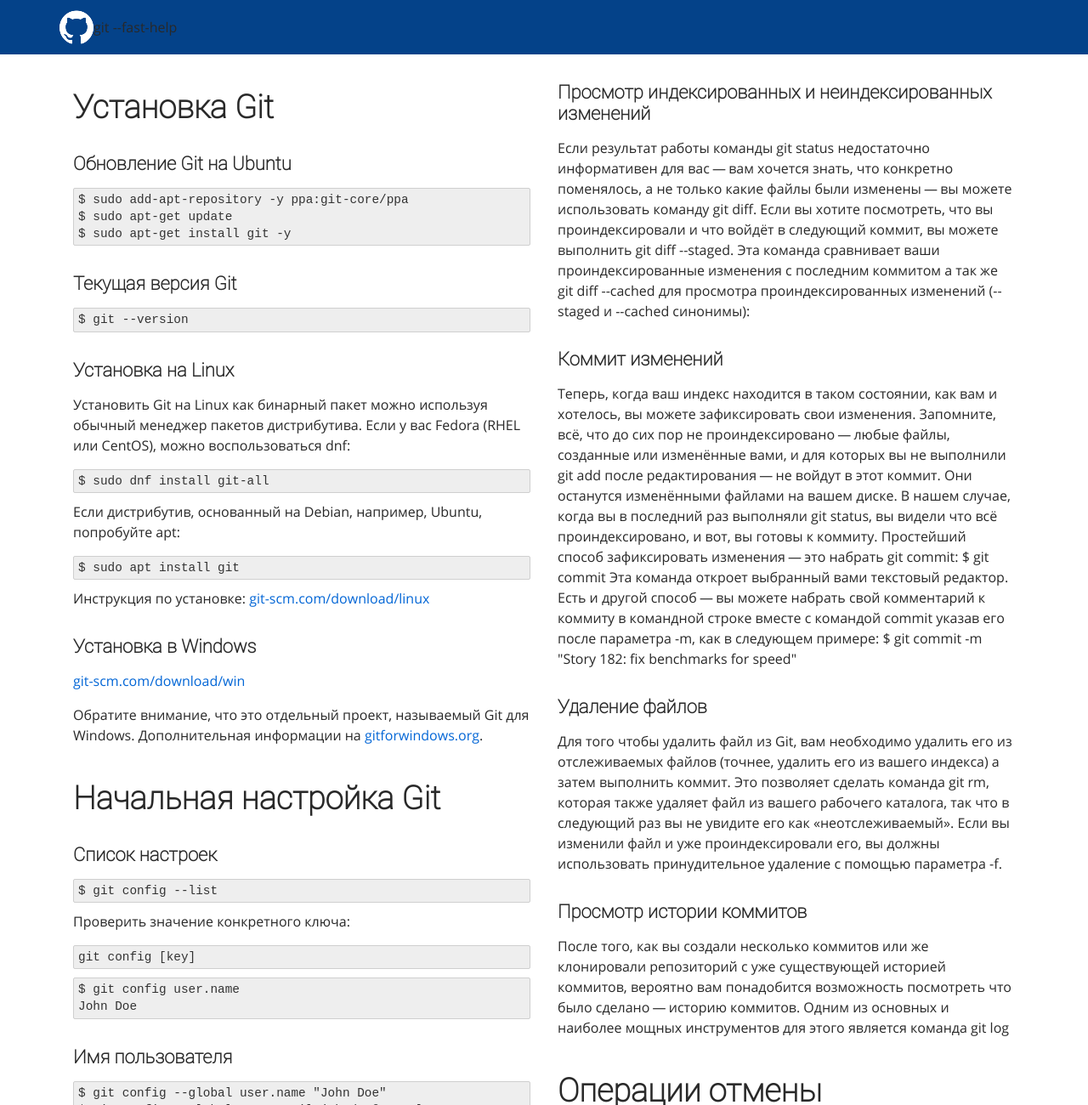
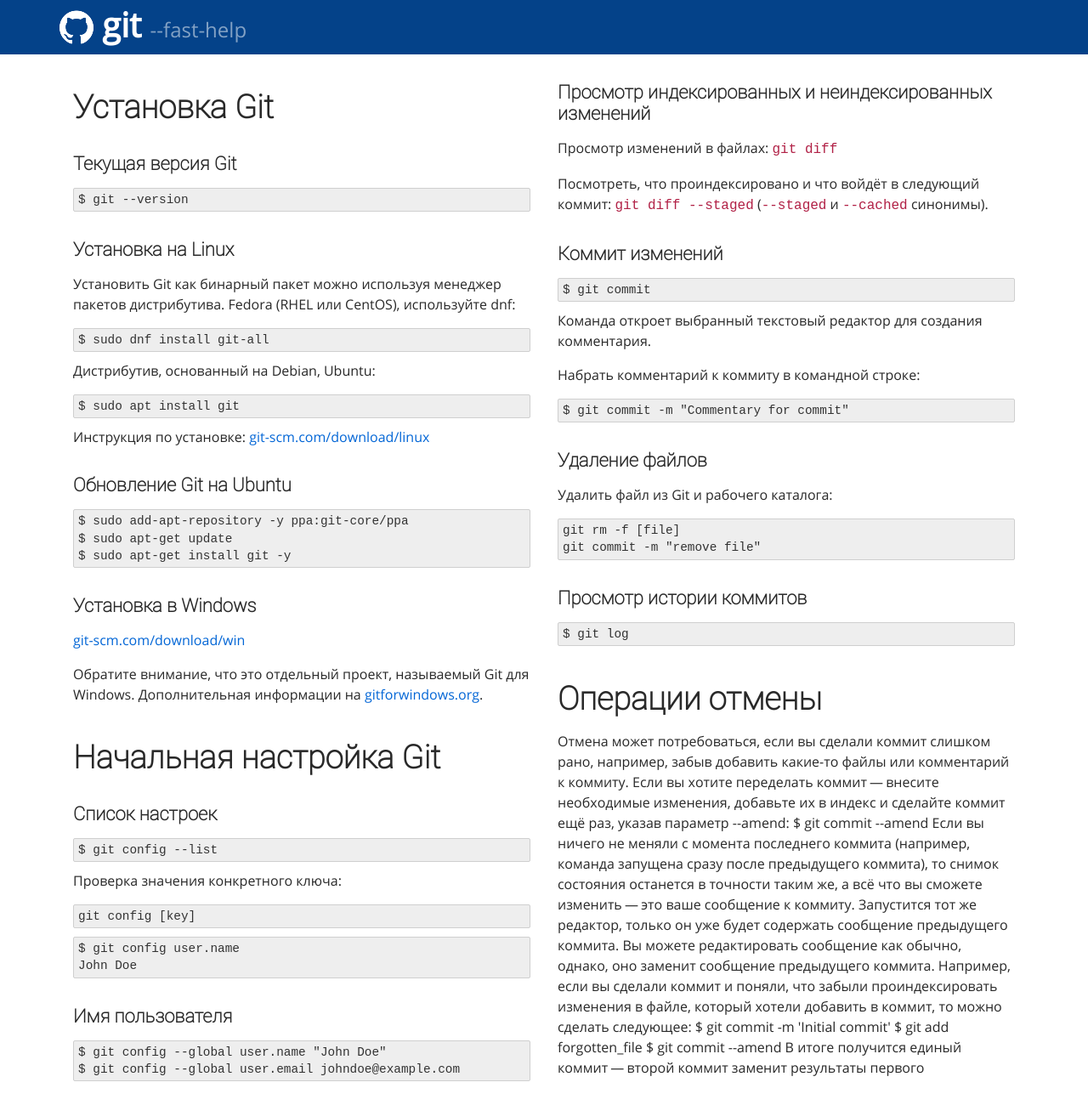
Before and after one commit to gb-edu/git-help, a plain HTML site: page index.html in a window 1280 px wide. Shown: the top 1300 px of the page at 85% size. Drawn offline with Linux system fonts and the light colour scheme.

Commit message:
edit content

```diff
--- a/index.html
+++ b/index.html
@@ -13,7 +13,7 @@
     <div class="container">
       <div class="header__inner">
         <img src="assets/img/logo.png" alt="logo">
-        <div><span>git</span> --fast-help</div>
+        <div class="logo">git <span>--fast-help</span></div>
       </div>
     </div>
   </header>
@@ -21,23 +21,23 @@
     <div class="content">
       <div class="column">
         <h2>Установка Git</h2>
+        <h3>Текущая версия Git</h3>
+        <pre class="code">$ git --version</pre>
+        <h3>Установка на Linux</h3>
+        <p class="text">Установить Git как бинарный пакет можно
+        используя менеджер пакетов дистрибутива.
+        Fedora (RHEL или CentOS), используйте dnf:</p>
+        <pre class="code">$ sudo dnf install git-all</pre>
+        <p class="text">Дистрибутив, основанный на Debian, Ubuntu:</p>
+        <pre class="code">$ sudo apt install git</pre>
+        <p class="text">Инструкция по установке:
+        <a class="link" href="https://git-scm.com/download/linux">git-scm.com/download/linux</a></p>
+
         <h3>Обновление Git на Ubuntu</h3>
         <pre class="code">
 $ sudo add-apt-repository -y ppa:git-core/ppa
 $ sudo apt-get update
 $ sudo apt-get install git -y</pre>
-
-        <h3>Текущая версия Git</h3>
-        <pre class="code">$ git --version</pre>
-        <h3>Установка на Linux</h3>
-        <p class="text">Установить Git на Linux как бинарный пакет можно
-        используя обычный менеджер пакетов дистрибутива.
-        Если у вас Fedora (RHEL или CentOS), можно воспользоваться dnf:</p>
-        <pre class="code">$ sudo dnf install git-all</pre>
-        <p class="text">Если дистрибутив, основанный на Debian, например, Ubuntu, попробуйте apt:</p>
-        <pre class="code">$ sudo apt install git</pre>
-        <p class="text">Инструкция по установке:
-        <a class="link" href="https://git-scm.com/download/linux">git-scm.com/download/linux</a></p>
 
         <h3>Установка в Windows</h3>
         <p class="text">
@@ -49,7 +49,7 @@
         <h2>Начальная настройка Git</h2>
         <h3>Список настроек</h3>
         <pre class="code">$ git config --list</pre>
-        <p class="text">Проверить значение конкретного ключа:</p>
+        <p class="text">Проверка значения конкретного ключа:</p>
         <pre class="code">git config [key]</pre>
         <pre class="code">
 $ git config user.name
@@ -109,64 +109,36 @@
 
       <div class="column">
         <h3>Просмотр индексированных и неиндексированных изменений</h3>
-        <p class="text">Если результат работы команды git status недостаточно информативен для вас — вам хочется знать, что конкретно поменялось, а не только какие файлы были изменены — вы можете использовать команду git diff.
+        <p class="text">Просмотр изменений в файлах: <span class="intext">git diff</span></p>
+        <p class="text">Посмотреть, что проиндексировано и что войдёт в следующий коммит: <span class="intext">git diff --staged</span>
+          (<span class="intext">--staged</span> и <span class="intext">--cached</span> синонимы).</p>
 
+        <h3>Коммит изменений</h3>
+        <pre class="code">$ git commit</pre>
+        <p class="text">Команда откроет выбранный текстовый редактор для создания комментария.</p>
+        <p class="text">Набрать комментарий к коммиту в командной строке:</p>
+        <pre class="code">$ git commit -m "Commentary for commit"</pre>
 
-  Если вы хотите посмотреть, что вы проиндексировали и что войдёт в следующий коммит, вы можете выполнить git diff --staged. Эта команда сравнивает ваши проиндексированные изменения с последним коммитом
+        <h3>Удаление файлов</h3>
+        <p class="text">Удалить файл из Git и рабочего каталога:</p>
+        <pre class="code">
+git rm -f [file]
+git commit -m "remove file"</pre>
 
-  а так же git diff --cached для просмотра проиндексированных изменений (--staged и --cached синонимы):
-  </p>
+        <h3>Просмотр истории коммитов</h3>
+        <pre class="code">$ git log</pre>
 
-
-
-
-
-
-<h3>Коммит изменений</h3>
-<p class="text">
-  Теперь, когда ваш индекс находится в таком состоянии, как вам и хотелось, вы можете зафиксировать свои изменения. Запомните, всё, что до сих пор не проиндексировано — любые файлы, созданные или изменённые вами, и для которых вы не выполнили git add после редактирования — не войдут в этот коммит. Они останутся изменёнными файлами на вашем диске. В нашем случае, когда вы в последний раз выполняли git status, вы видели что всё проиндексировано, и вот, вы готовы к коммиту. Простейший способ зафиксировать изменения — это набрать git commit:
-
-  $ git commit
-
-  Эта команда откроет выбранный вами текстовый редактор.
-
-
-
-  Есть и другой способ — вы можете набрать свой комментарий к коммиту в командной строке вместе с командой commit указав его после параметра -m, как в следующем примере:
-
-  $ git commit -m "Story 182: fix benchmarks for speed"
-
-  </p>
-
-<h3>Удаление файлов</h3>
-
-<p class="text">
-  Для того чтобы удалить файл из Git, вам необходимо удалить его из отслеживаемых файлов (точнее, удалить его из вашего индекса) а затем выполнить коммит. Это позволяет сделать команда git rm, которая также удаляет файл из вашего рабочего каталога, так что в следующий раз вы не увидите его как «неотслеживаемый».
-
-Если вы изменили файл и уже проиндексировали его, вы должны использовать принудительное удаление с помощью параметра -f.
-
-</p>
-
-
-<h3>Просмотр истории коммитов</h3>
-<p class="text">
-  После того, как вы создали несколько коммитов или же клонировали репозиторий с уже существующей историей коммитов, вероятно вам понадобится возможность посмотреть что было сделано — историю коммитов. Одним из основных и наиболее мощных инструментов для этого является команда git log
-
-  </p>
-
-
-<h2>Операции отмены</h2>
-<p class="text">
-
-В любой момент вам может потребоваться что-либо отменить. Здесь мы рассмотрим несколько основных способов отмены сделанных изменений. Будьте осторожны, не все операции отмены в свою очередь можно отменить! Это одна из редких областей Git, где неверными действиями можно необратимо удалить результаты своей работы.
-
-Отмена может потребоваться, если вы сделали коммит слишком рано, например, забыв добавить какие-то файлы или комментарий к коммиту. Если вы хотите переделать коммит — внесите необходимые изменения, добавьте их в индекс и сделайте коммит ещё раз, указав параметр --amend:
-
-$ git commit --amend
-Эта команда использует область подготовки (индекс) для внесения правок в коммит. Если вы ничего не меняли с момента последнего коммита (например, команда запущена сразу после предыдущего коммита), то снимок состояния останется в точности таким же, а всё что вы сможете изменить — это ваше сообщение к коммиту.
-
-Запустится тот же редактор, только он уже будет содержать сообщение предыдущего коммита. Вы можете редактировать сообщение как обычно, однако, оно заменит сообщение предыдущего коммита.
-
+        <h2>Операции отмены</h2>
+        <p class="text">Отмена может потребоваться, если вы сделали коммит слишком рано, например,
+          забыв добавить какие-то файлы или комментарий к коммиту.
+          Если вы хотите переделать коммит — внесите необходимые изменения,
+          добавьте их в индекс и сделайте коммит ещё раз, указав параметр --amend:
+          $ git commit --amend
+          Если вы ничего не меняли с момента последнего коммита
+           (например, команда запущена сразу после предыдущего коммита),
+           то снимок состояния останется в точности таким же, а всё что вы сможете изменить — это ваше сообщение к коммиту.
+Запустится тот же редактор, только он уже будет содержать сообщение предыдущего коммита.
+Вы можете редактировать сообщение как обычно, однако, оно заменит сообщение предыдущего коммита.
 Например, если вы сделали коммит и поняли, что забыли проиндексировать изменения в файле, который хотели добавить в коммит, то можно сделать следующее:
 
 $ git commit -m 'Initial commit'
--- a/style.css
+++ b/style.css
@@ -90,6 +90,20 @@
   font-size: 22px;
 }
 
+.logo {
+  margin-left: 10px;
+  font-size: 2.5rem;
+  color: #fff;
+  font-weight: 800;
+  line-height: 20px;
+}
+
+.logo span {
+  font-size: 1.5rem;
+  font-weight: normal;
+  opacity: .5;
+}
+
 .text {
   margin-bottom: 16px;
   line-height: 1.5em;
```
